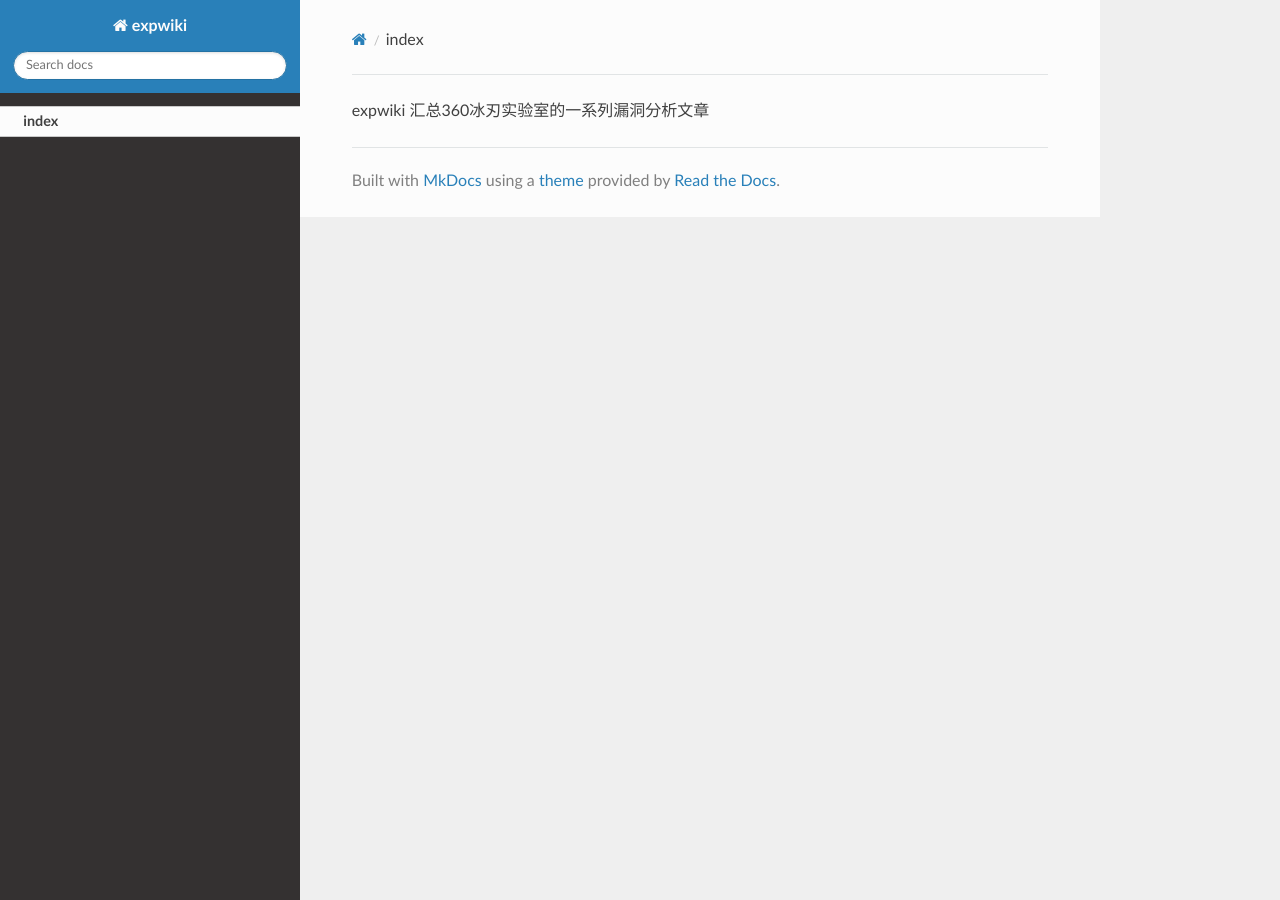
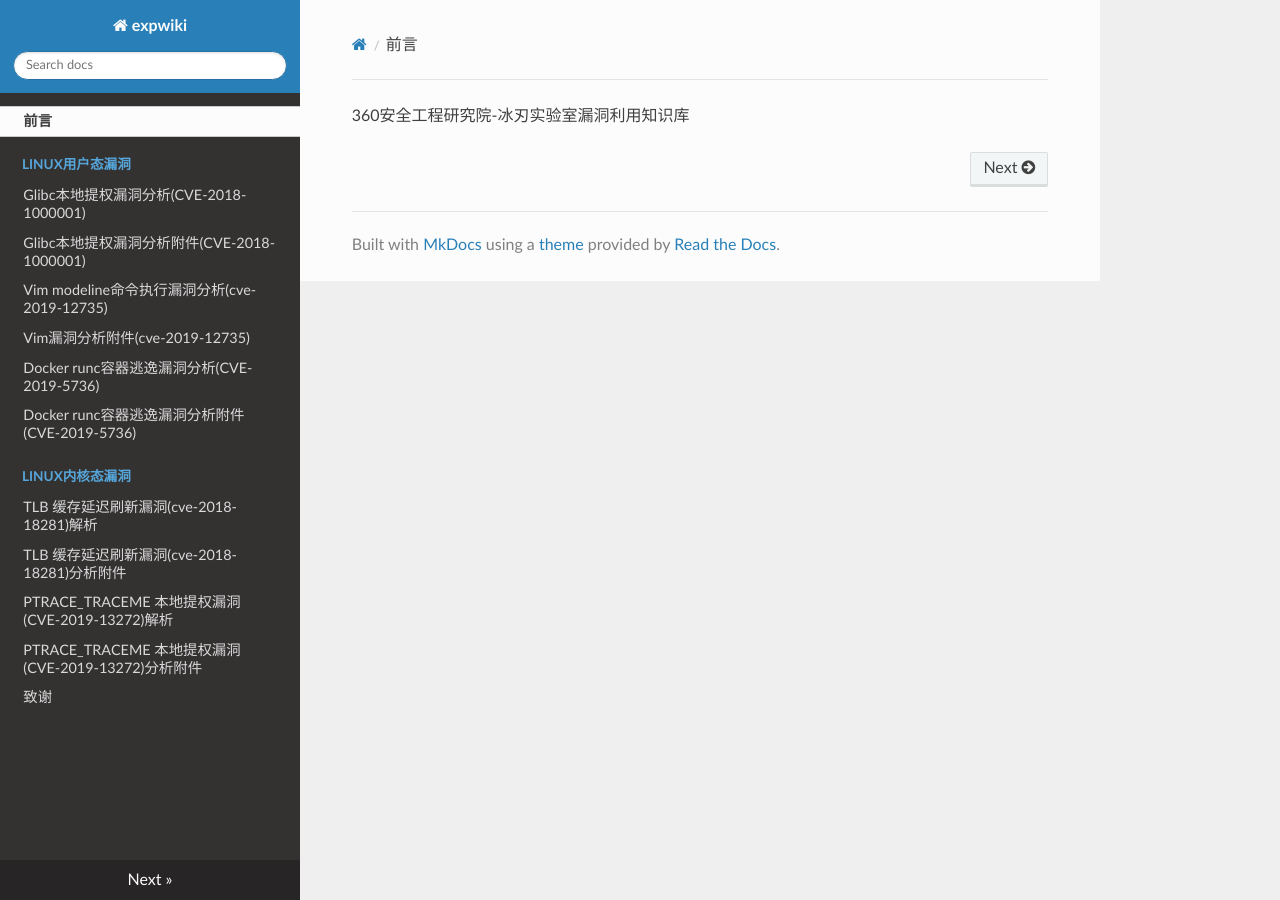
Before and after one commit to CKExploits/expwiki, an MkDocs documentation site: the page built from docs/index.md, in a window 1280 px wide. Built offline with MkDocs 1.6.1, drawn with Linux system fonts in a browser that asks for light colours; nearby versions of some CDN libraries; old or Windows-style settings are respelled for this version of MkDocs.

Commit message:
update mkdocs.yml

```diff
--- a/docs/index.md
+++ b/docs/index.md
@@ -1,2 +1,2 @@
 
-expwiki 汇总360冰刃实验室的一系列漏洞分析文章
+360安全工程研究院-冰刃实验室漏洞利用知识库
--- a/mkdocs.yml
+++ b/mkdocs.yml
@@ -1,6 +1,19 @@
 site_name: expwiki
 
-nav:
-    - index: index.md
+pages:
+    - 前言: index.md
+    - linux用户态漏洞:
+        - userspace/cve-2018-1000001-分析.md
+        - userspace/cve-2018-1000001-附件.md
+        - userspace/cve-2019-12735-分析.md
+        - userspace/cve-2019-12735-附件.md
+        - userspace/cve-2019-5736-分析.md
+        - userspace/cve-2019-5736-附件.md
+    - linux内核态漏洞:
+        - kernel/cve-2018-18281-分析.md
+        - kernel/cve-2018-18281-附件.md
+        - kernel/cve-2019-13272-分析.md
+        - kernel/cve-2019-13272-附件.md
+    - 致谢: acknowledgements.md
 
 theme: readthedocs
```
